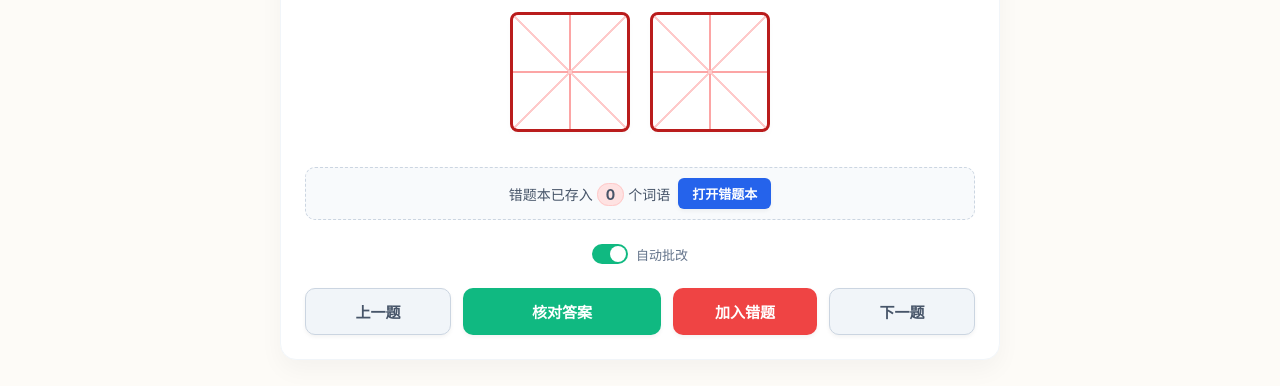
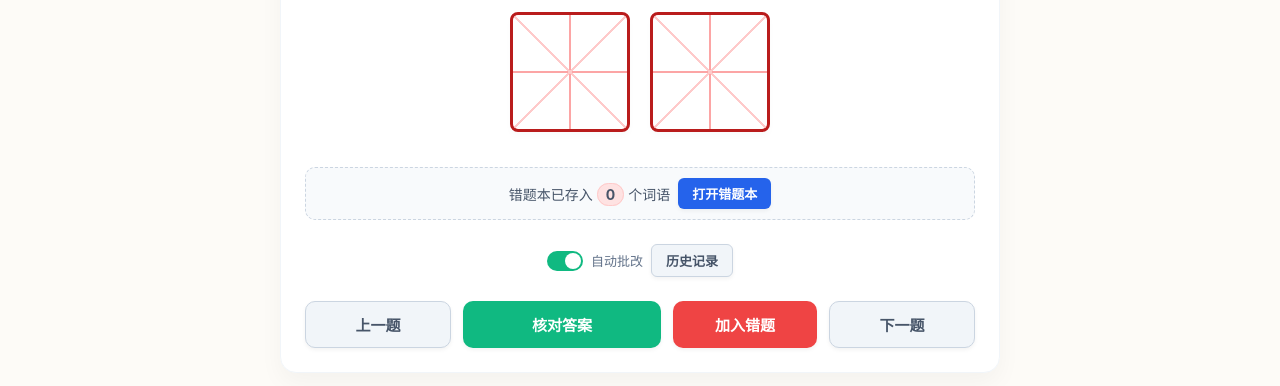
Before and after one commit to peiyuc/quiz, a plain HTML site: page index.html in a window 1280 px wide. Shown: the part 238-624 px from the top of the page. Drawn offline with Linux system fonts and the light colour scheme.

Commit message:
fix: 页面初始化时显示语文历史记录按钮

```diff
--- a/index.html
+++ b/index.html
@@ -1152,6 +1152,8 @@ function renderWord(){
   const wordC = document.getElementById("wordControls");
   const tip = document.getElementById("tip");
   const errW = document.querySelector(".error-widget");
+  const chineseHistoryBtn = document.getElementById('chineseHistoryBtn');
+  const chineseDailyHistory = document.getElementById('chineseDailyHistory');
   const typeSelect = document.getElementById("typeSelect");
   if (!typeSelect) return;
   const type = typeSelect.value;
@@ -1162,6 +1164,8 @@ function renderWord(){
   if (tip) tip.style.display = "block";
   if (errW) errW.style.display = "flex";
   if (charC) charC.style.display = "flex";
+  if (chineseHistoryBtn) chineseHistoryBtn.style.display = type === 'daily-chinese' ? 'inline-flex' : 'none';
+  if (type !== 'daily-chinese' && chineseDailyHistory) { chineseDailyHistory.classList.remove('show'); chineseDailyHistory.innerHTML = ''; }
 
   if(filterWords.length===0){
     if (pyShow) {
```
